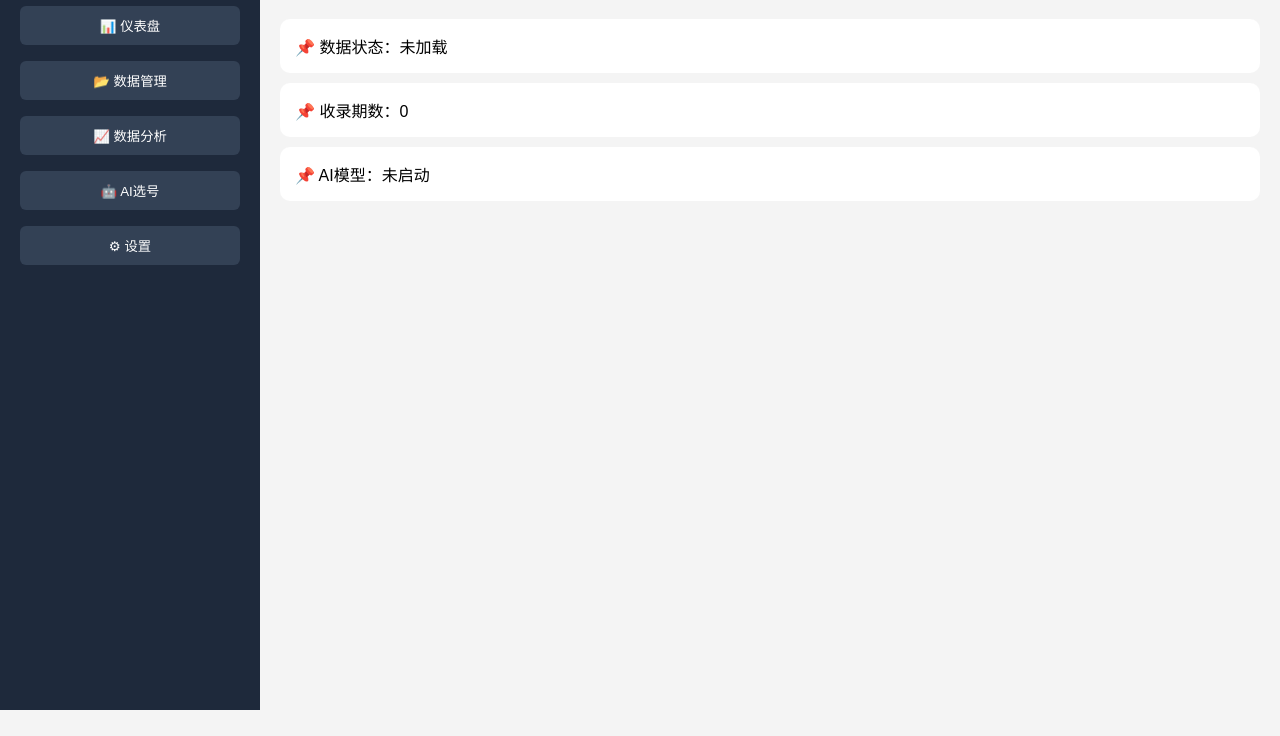
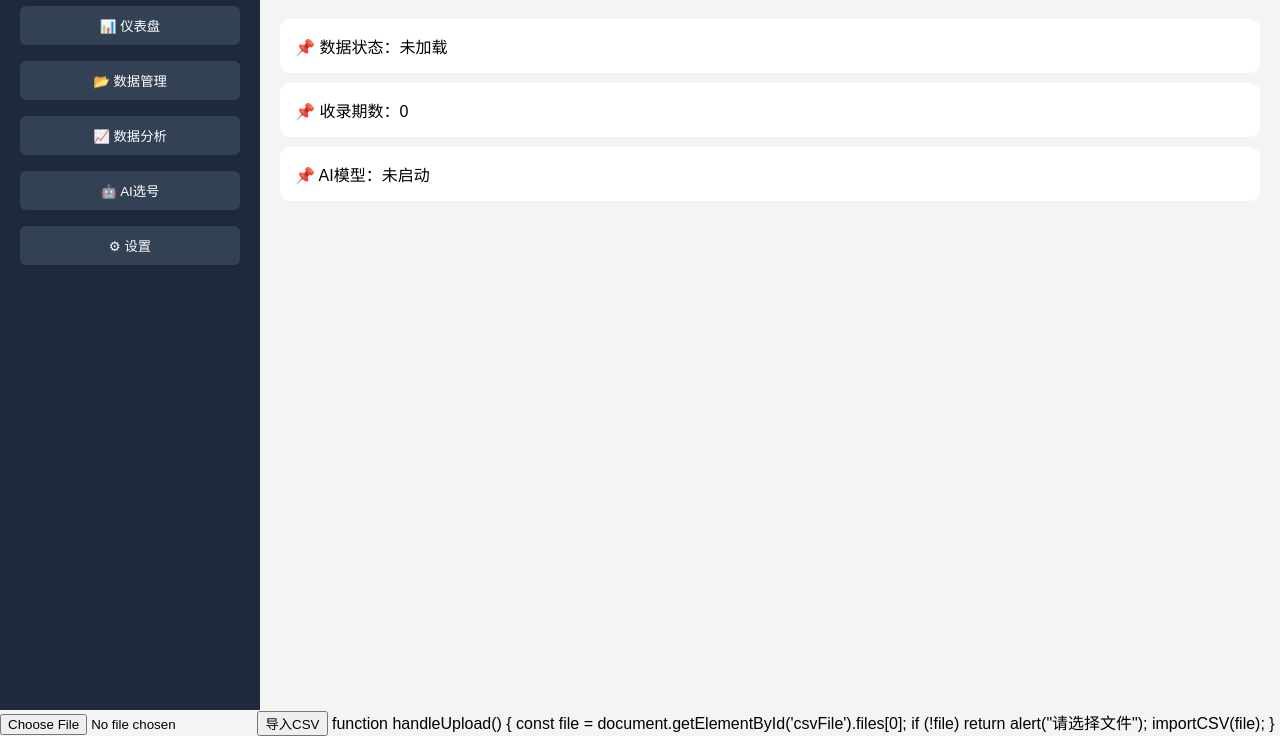
Before and after one commit to Dumpling-tech-boop/mark6-ai, a plain HTML site: page index.html in a window 1280 px wide. Shown: the part 90-826 px from the top of the page. Before the commit the page ends 800 px from the top, so only its background shows below. Drawn offline with Linux system fonts and the light colour scheme.

Commit message:
Implement CSV file upload feature
Add file input and button for CSV import functionality.

```diff
--- a/index.html
+++ b/index.html
@@ -67,3 +67,11 @@
 
 </body>
 </html>
+<input type="file" id="csvFile" />
+<button onclick="handleUpload()">导入CSV</button>
+function handleUpload() {
+    const file = document.getElementById('csvFile').files[0];
+    if (!file) return alert("请选择文件");
+
+    importCSV(file);
+}
```
